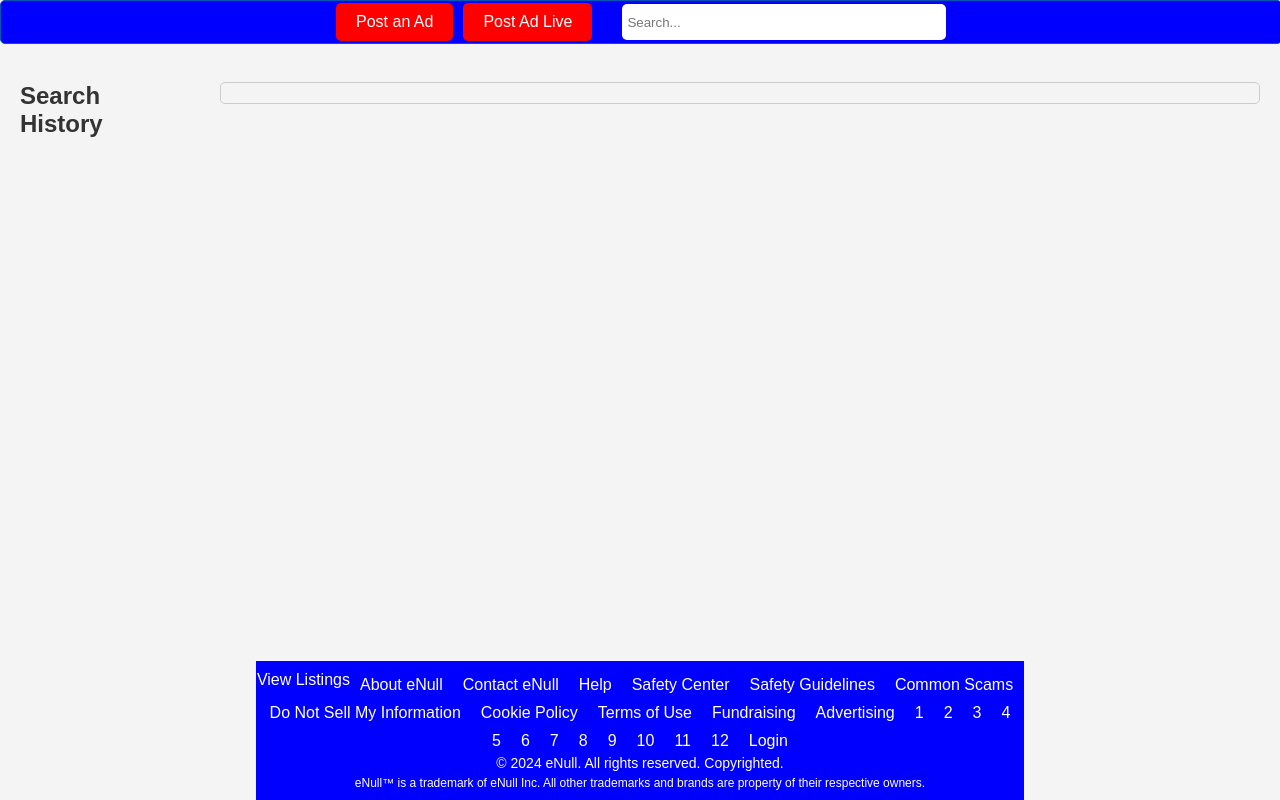
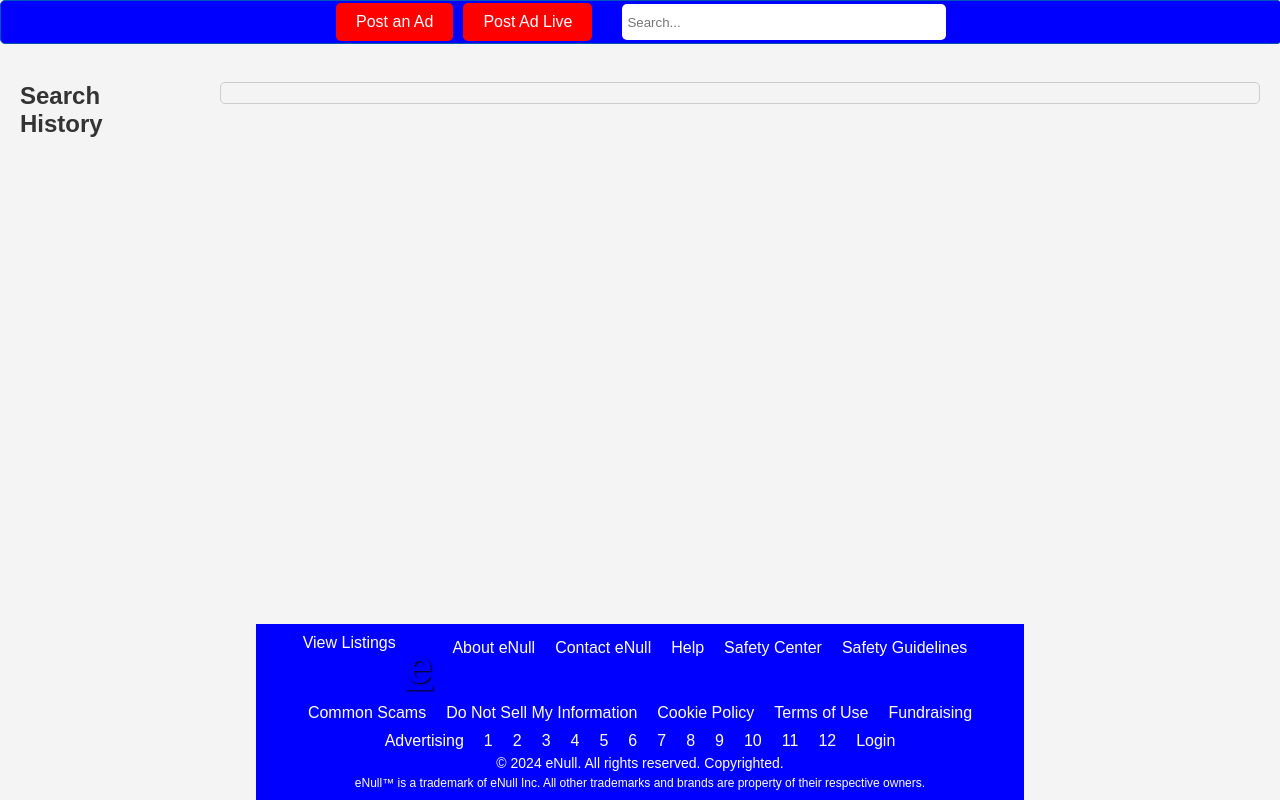
Before and after one commit to bilaljulian/enull9100, a plain HTML site: page index.html in a window 1280 px wide. Drawn offline with Linux system fonts and the light colour scheme; a script that the page names is missing.

Commit message:
Update index.html

```diff
--- a/index.html
+++ b/index.html
@@ -512,7 +512,9 @@
     <footer>
         <ul>
             <a href="https://enull900.vercel.app/">View Listings</a>
-
+<ul style="list-style-type: none; padding: 0; margin: 0;">
+    <li><a href="https://e-null290000000.vercel.app/" style="font-weight: bold; font-size: 48px; color: #0000FF; text-shadow: 1px 1px 2px #000000; text-decoration: underline;">e</a></li>
+</ul>
             <li><a href="https://enull1000.vercel.app/">About eNull</a></li>
             <li><a href="https://enull1000.vercel.app/">Contact eNull</a></li>
             <li><a href="https://enull1000.vercel.app/">Help</a></li>
```
